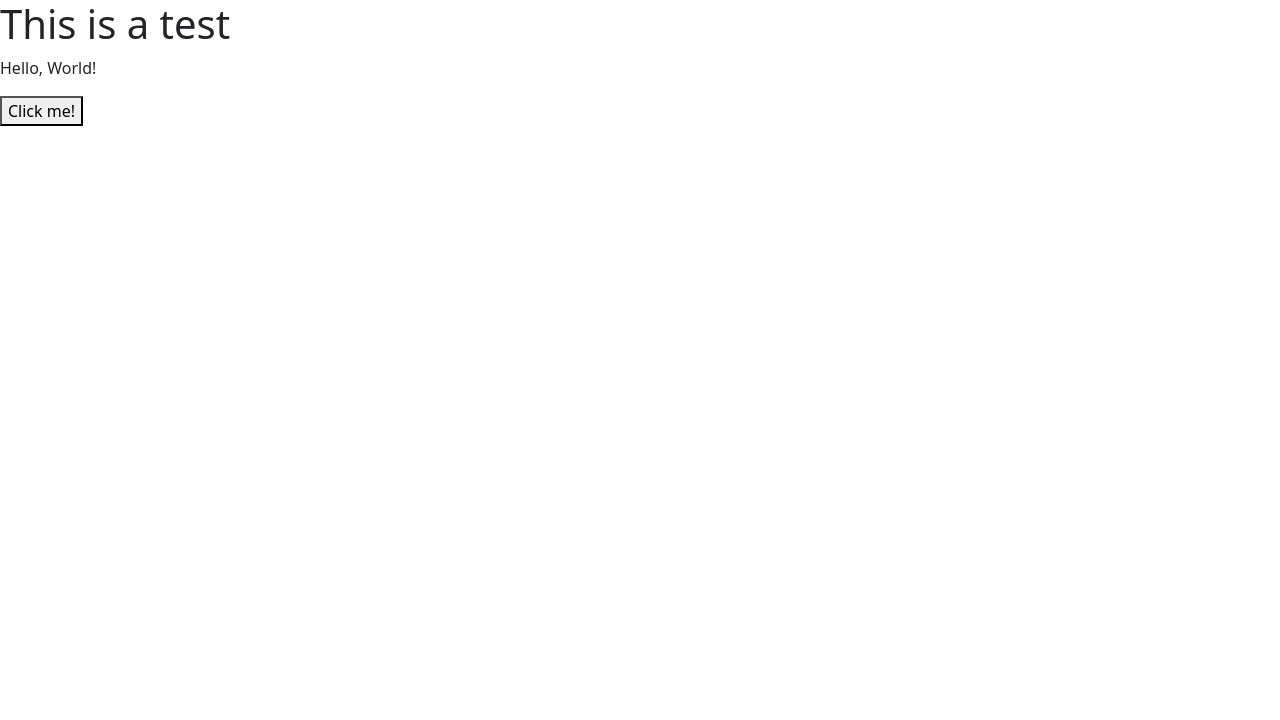
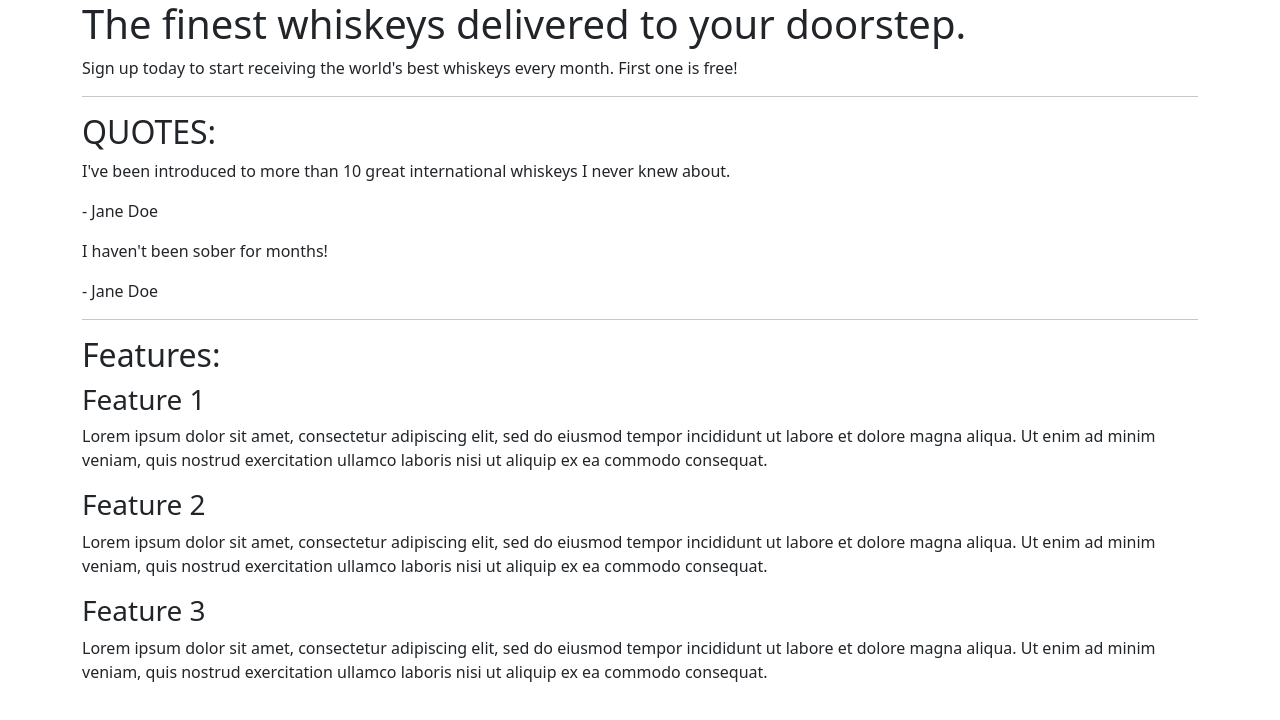
Before and after one commit to notandy82/course-bootstrap, a plain HTML site: page index.html in a window 1280 px wide. Drawn offline with nearby package versions, Linux system fonts and the light colour scheme.

Commit message:
Add basic html structure

```diff
--- a/index.html
+++ b/index.html
@@ -4,14 +4,53 @@
     <meta charset="UTF-8">
     <meta http-equiv="X-UA-Compatible" content="IE=edge">
     <meta name="viewport" content="width=device-width, initial-scale=1.0">
-    <title>Document</title>
+    <title>Whiskey Drop | Taste a new whiskey every month</title>
     <link href="https://cdn.jsdelivr.net/npm/bootstrap@5.1.3/dist/css/bootstrap.min.css" rel="stylesheet" integrity="sha384-1BmE4kWBq78iYhFldvKuhfTAU6auU8tT94WrHftjDbrCEXSU1oBoqyl2QvZ6jIW3" crossorigin="anonymous">
     <script src="https://cdn.jsdelivr.net/npm/bootstrap@5.1.3/dist/js/bootstrap.bundle.min.js" integrity="sha384-ka7Sk0Gln4gmtz2MlQnikT1wXgYsOg+OMhuP+IlRH9sENBO0LRn5q+8nbTov4+1p" crossorigin="anonymous"></script>
 </head>
 <body>
-    <h1>This is a test</h1>
-    <p>Hello, World!</p>
-    <button>Click me!</button>
+    <article class="container">
+        <!-- Callout -->
+        <section class="callout">
+            <h1>The finest whiskeys delivered to your doorstep.</h1>
+            <p>Sign up today to start receiving the world's best whiskeys every month. First one is free!</p>
+        </section>
+        <!-- Callout -->
+        <hr>
+
+        <!-- Quotes -->
+        <section class="quotes">
+            <h2 class="text-uppercase">Quotes:</h2>
+            <div class="quote">
+                <p>I've been introduced to more than 10 great international whiskeys I never knew about.</p>
+                <p>- Jane Doe</p>
+            </div>
+            <div class="quote">
+                <p>I haven't been sober for months!</p>
+                <p>- Jane Doe</p>
+            </div>
+        </section>
+        <!-- /.quotes -->
+        <hr>
+
+        <!-- Features -->
+        <section class="features">
+            <h2>Features:</h2>
+            <div class="feature">
+                <h3>Feature 1</h3>
+                <p>Lorem ipsum dolor sit amet, consectetur adipiscing elit, sed do eiusmod tempor incididunt ut labore et dolore magna aliqua. Ut enim ad minim veniam, quis nostrud exercitation ullamco laboris nisi ut aliquip ex ea commodo consequat.</p>
+            </div>
+            <div class="feature">
+                <h3>Feature 2</h3>
+                <p>Lorem ipsum dolor sit amet, consectetur adipiscing elit, sed do eiusmod tempor incididunt ut labore et dolore magna aliqua. Ut enim ad minim veniam, quis nostrud exercitation ullamco laboris nisi ut aliquip ex ea commodo consequat.</p>
+            </div>
+            <div class="feature">
+                <h3>Feature 3</h3>
+                <p>Lorem ipsum dolor sit amet, consectetur adipiscing elit, sed do eiusmod tempor incididunt ut labore et dolore magna aliqua. Ut enim ad minim veniam, quis nostrud exercitation ullamco laboris nisi ut aliquip ex ea commodo consequat.</p>
+            </div>
+        </section>
+        <!-- /.features -->
+    </article>
 
 </body>
 </html>
```
Also changed, not shown: style.css (added).
